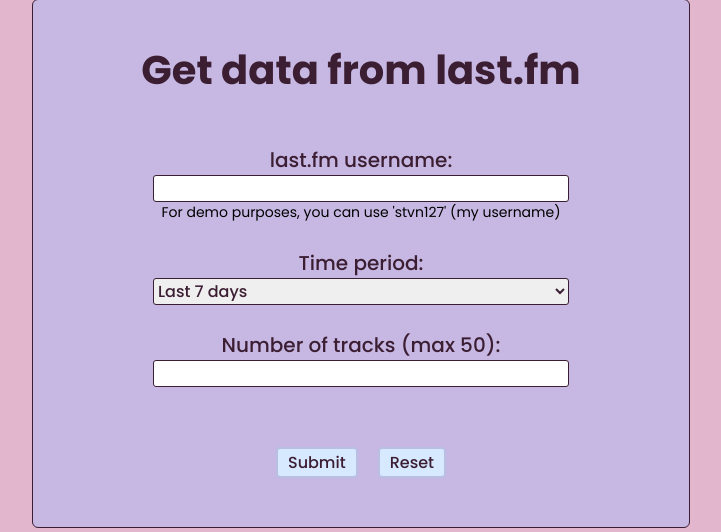
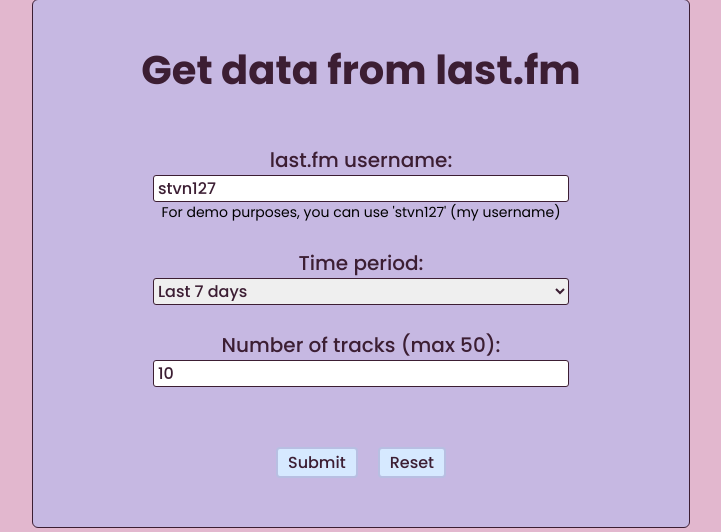
Before and after one commit to neilstephen2001/LastfmToSpotify, a Flask app: template templates/home.html in a window 1280 px wide. Shown: the part 51-583 px from the top of the page, without its empty margins (279-1000 px from the left). Run offline with Flask 3, Linux system fonts and the light colour scheme; the template is opened without the code that fills it, so the values that code supplies are empty.

Commit message:
form default values and input validator

```diff
--- a/templates/home.html
+++ b/templates/home.html
@@ -16,7 +16,7 @@
             <h2 id="form-header">Get data from last.fm</h2>
             <div class="form-input">
                 <label for="user">last.fm username:</label>
-                <input type="text" id="user" name="user">
+                <input type="text" id="user" name="user" value="stvn127">
                 <p>For demo purposes, you can use 'stvn127' (my username)</p>
                 <label for="time-period">Time period:</label>
                 <select name="time-period" id="time-period">
@@ -28,7 +28,7 @@
                     <option value="overall">All-time</option>
                 </select>
                 <label for="track-count">Number of tracks (max 50):</label>
-                <input type="number" id="track-count" name="track-count">
+                <input type="number" id="track-count" name="track-count" value="10" min="1" max="50" oninput="validity.valid||(value='')">
                 {% if error_message %}
                 <div class="error-message">
                     <p>{{ error_message }}</p>
```
